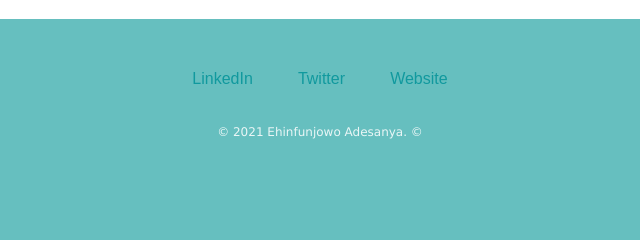
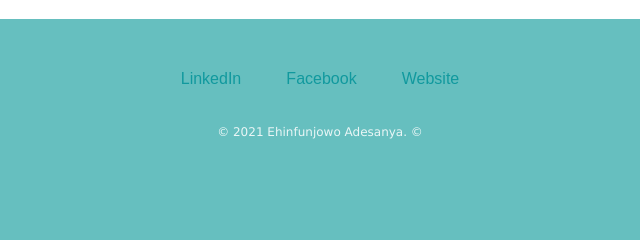
Before and after one commit to yumm4rill/plusmediatech, a plain HTML site: page index.html in a window 1280 px wide. Shown: the part 3330-3570 px from the top of the page, 320-960 px from the left. Drawn offline with Linux system fonts and the light colour scheme; a web font is replaced by a local one.

Commit message:
Update index.html

```diff
--- a/index.html
+++ b/index.html
@@ -49,7 +49,7 @@
 
       <div class="bottom-container">
         <a class="footer-link" target="blank" href="https://www.linkedin.com/">LinkedIn</a>
-        <a class="footer-link" target="blank" href="https://twitter.com/">Twitter</a>
+        <a class="footer-link" target="blank" href="https://www.facebook.com/david.adesanya.94009/">Facebook</a>
         <a class="footer-link" target="blank" href="https://yumm4rill.github.io/plusmediatech/">Website</a>
         <p class="copyright">© 2021 Ehinfunjowo Adesanya. &COPY;</p>
       </div>
```
